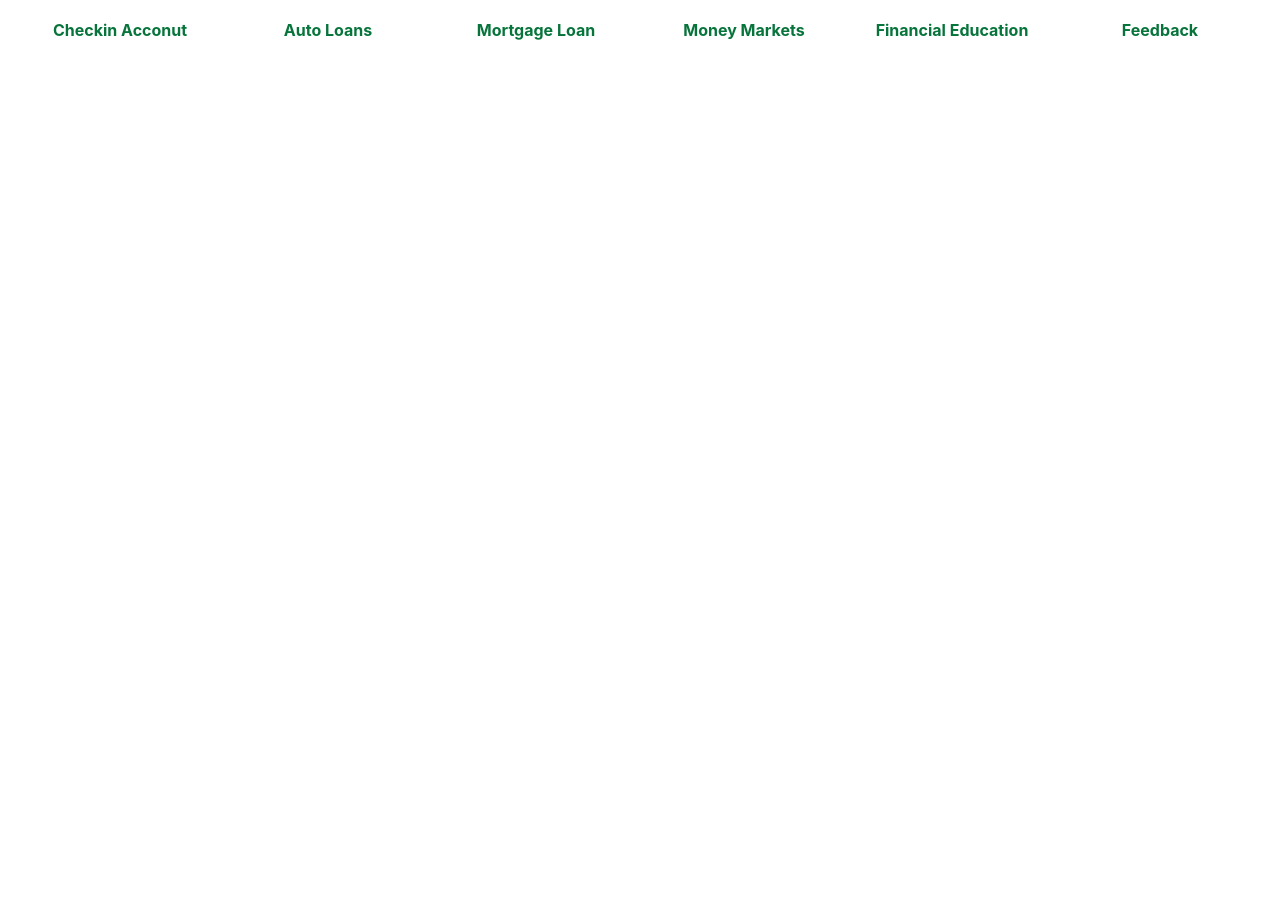
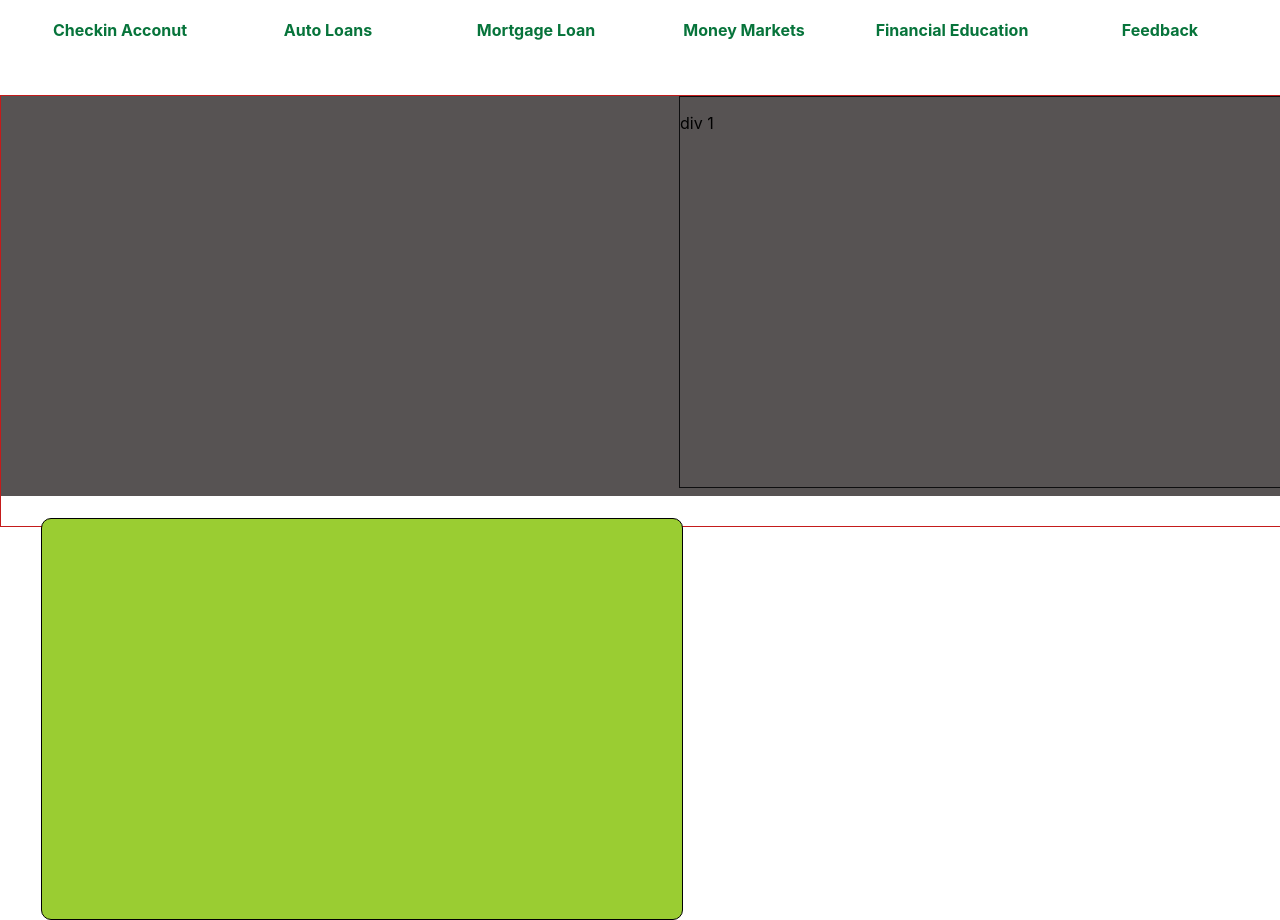
Before and after one commit to FrancisMingomba/thebank, a React (Create React App) app: page / in a window 1280 px wide. Shown: the part 1058-1978 px from the top of the page. Before the commit the page ends 1153 px from the top, so only its background shows below. Built offline with nearby package versions, Linux system fonts and the light colour scheme.

Commit message:
Woking on componetn5

```diff
--- a/src/components/home.jsx
+++ b/src/components/home.jsx
@@ -81,7 +81,15 @@ class Home extends Component {
                         </div>
                       </div >
                       <div className="component5">
-
+                      <div className="component5_inner">
+                            <div className="component5_inner1">
+                                <p>div 1</p>
+                            </div>
+                            <div className="component5_inner2">
+                               <div className="img1">
+                                </div>
+                            </div>
+                        </div>
                       </div>
                  </div>
 
--- a/src/css/home.css
+++ b/src/css/home.css
@@ -9,7 +9,7 @@
     display: flex;
     justify-content: center;
     border: 0.25px solid black;
-    background: rgb(74, 237, 153);
+    background: yellowgreen;
     align-items: center;
 }
 .component2 {
@@ -19,8 +19,6 @@
     border: 0.25px solid black;
     display: flex;
     flex-direction: row;
-
-
 }
 
 .component2_box1 {
@@ -220,3 +218,39 @@
     cursor: pointer;
     box-shadow: rgba(0, 0, 0, 0.35) 0px 5px 15px;
 }
+.component5 {
+    width: 100%;
+    height: 430px;
+    border: 1px solid rgb(196, 27, 27);
+
+}
+.component5_inner {
+    width: 100%;
+    height: 400px;
+    background: rgb(87, 83, 83);
+
+}
+.component5_inner1 {
+    width: 600px;
+    height: 390px;
+    border: 1px solid black;
+    float: right;
+    border:1px  solid rgb(14, 14, 15);
+
+}
+.component5_inner2 {
+    width: 710px;
+    height: 400px;
+    float: left;
+    margin-left: 40px;;
+
+}
+.image {
+    margin-top: 30px;
+    width: 40rem;
+    height: 25rem;
+    border: 1px solid black;
+    background: yellowgreen;
+    border-radius: 10px;
+
+}
```
